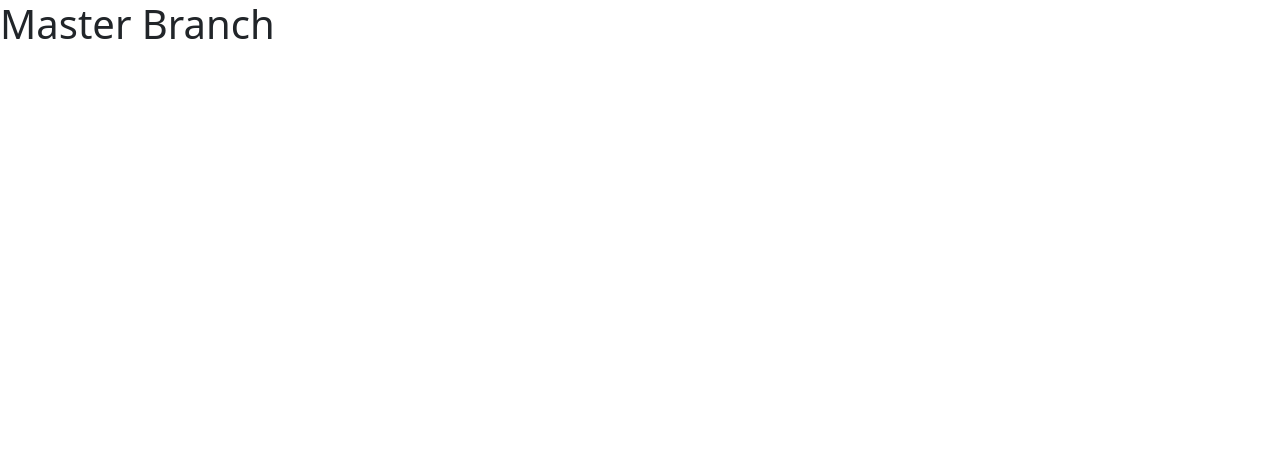
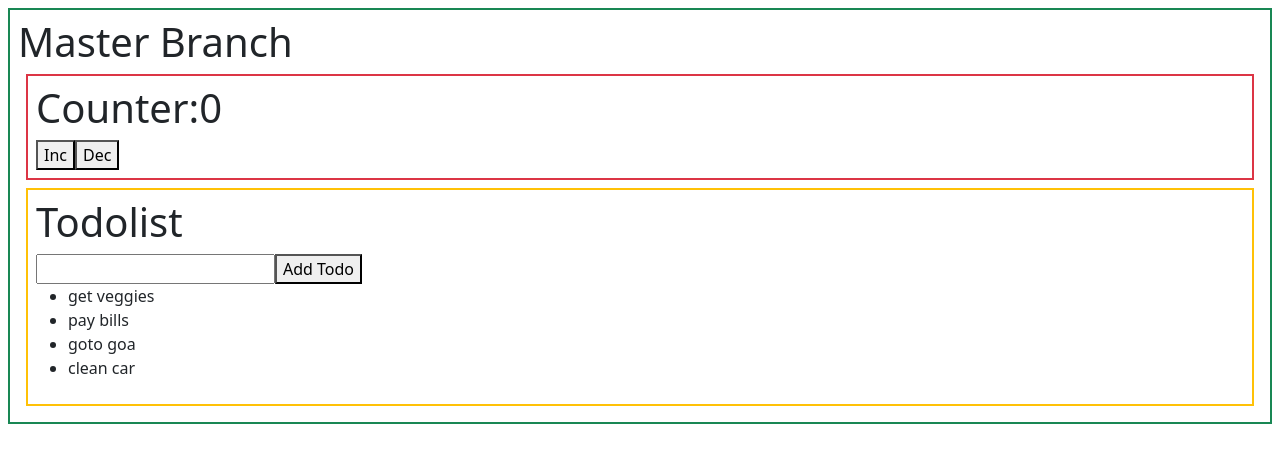
Before and after one commit to edupoly/rb53app, a React (Vite) app: page / in a window 1280 px wide. Shown: the top 462 px of the page. Built offline with nearby package versions, Linux system fonts and the light colour scheme.

Commit message:
redux-toolkit-basic

```diff
--- a/package.json
+++ b/package.json
@@ -10,8 +10,10 @@
     "preview": "vite preview"
   },
   "dependencies": {
+    "@reduxjs/toolkit": "^2.9.0",
     "react": "^19.1.1",
-    "react-dom": "^19.1.1"
+    "react-dom": "^19.1.1",
+    "react-redux": "^9.2.0"
   },
   "devDependencies": {
     "@eslint/js": "^9.33.0",
--- a/src/App.jsx
+++ b/src/App.jsx
@@ -1,8 +1,13 @@
+import Counter from "./features/counter/Counter";
+import Todolist from "./features/todolist/Todolist";
+
 function App() {
   return (
-    <>
+    <div className="border border-2 border-success m-2 p-2">
       <h1>Master Branch</h1>
-    </>
+      <Counter></Counter>
+      <Todolist></Todolist>
+    </div>
   );
 }
 
--- /dev/null
+++ b/src/app/store.js
@@ -0,0 +1,9 @@
+import { configureStore } from "@reduxjs/toolkit";
+import counterReducer from "../features/counter/counterSlice";
+import todoReducer from "../features/todolist/todolistSlice";
+export const store = configureStore({
+  reducer: {
+    cntR: counterReducer,
+    todoR: todoReducer,
+  },
+});
--- /dev/null
+++ b/src/features/counter/Counter.jsx
@@ -0,0 +1,29 @@
+import React from "react";
+import { useDispatch, useSelector } from "react-redux";
+import { decrement, increment } from "./counterSlice";
+
+function Counter() {
+  var { count } = useSelector((state) => state.cntR);
+  var dispatch = useDispatch();
+  return (
+    <div className="border border-2 border-danger m-2 p-2">
+      <h1>Counter:{count}</h1>
+      <button
+        onClick={() => {
+          dispatch(increment());
+        }}
+      >
+        Inc
+      </button>
+      <button
+        onClick={() => {
+          dispatch(decrement());
+        }}
+      >
+        Dec
+      </button>
+    </div>
+  );
+}
+
+export default Counter;
--- /dev/null
+++ b/src/features/counter/counterSlice.js
@@ -0,0 +1,22 @@
+import { createSlice } from "@reduxjs/toolkit";
+export const initialState = {
+  count: 0,
+};
+export var counterSlice = createSlice({
+  name: "counterS",
+  initialState,
+  reducers: {
+    increment: (state) => {
+      state.count++;
+    },
+    decrement: (state) => {
+      state.count--;
+    },
+    reset: (state) => {
+      state.count = initialState.count;
+    },
+  },
+});
+export const { increment, decrement, reset } = counterSlice.actions;
+const counterReducer = counterSlice.reducer;
+export default counterReducer;
--- /dev/null
+++ b/src/features/todolist/Todolist.jsx
@@ -0,0 +1,34 @@
+import React, { useState } from "react";
+import { useDispatch, useSelector } from "react-redux";
+import { addTodo } from "./todolistSlice";
+
+function Todolist() {
+  var { todos } = useSelector((state) => state.todoR);
+  var dispatch = useDispatch();
+  let [ntd, setNtd] = useState("");
+  return (
+    <div className="border border-2 border-warning m-2 p-2">
+      <h1>Todolist</h1>
+      <input
+        type="text"
+        onChange={(e) => {
+          setNtd(e.target.value);
+        }}
+      />
+      <button
+        onClick={() => {
+          dispatch(addTodo(ntd));
+        }}
+      >
+        Add Todo
+      </button>
+      <ul>
+        {todos.map((t) => {
+          return <li>{t}</li>;
+        })}
+      </ul>
+    </div>
+  );
+}
+
+export default Todolist;
--- /dev/null
+++ b/src/features/todolist/todolistSlice.js
@@ -0,0 +1,16 @@
+import { createSlice } from "@reduxjs/toolkit";
+const initialState = {
+  todos: ["get veggies", "pay bills", "goto goa", "clean car"],
+};
+
+export const todolistSlice = createSlice({
+  name: "TodoListSlice",
+  initialState,
+  reducers: {
+    addTodo: (state, action) => {
+      state.todos.push(action.payload);
+    },
+  },
+});
+export const { addTodo } = todolistSlice.actions;
+export default todolistSlice.reducer;
--- a/src/main.jsx
+++ b/src/main.jsx
@@ -2,5 +2,10 @@
 import { createRoot } from "react-dom/client";
 import "./index.css";
 import App from "./App.jsx";
-
-createRoot(document.getElementById("root")).render(<App />);
+import { store } from "./app/store.js";
+import { Provider } from "react-redux";
+createRoot(document.getElementById("root")).render(
+  <Provider store={store}>
+    <App />
+  </Provider>
+);
```
Also changed, not shown: 1 other file (tests, documents, lock files or other folders).
